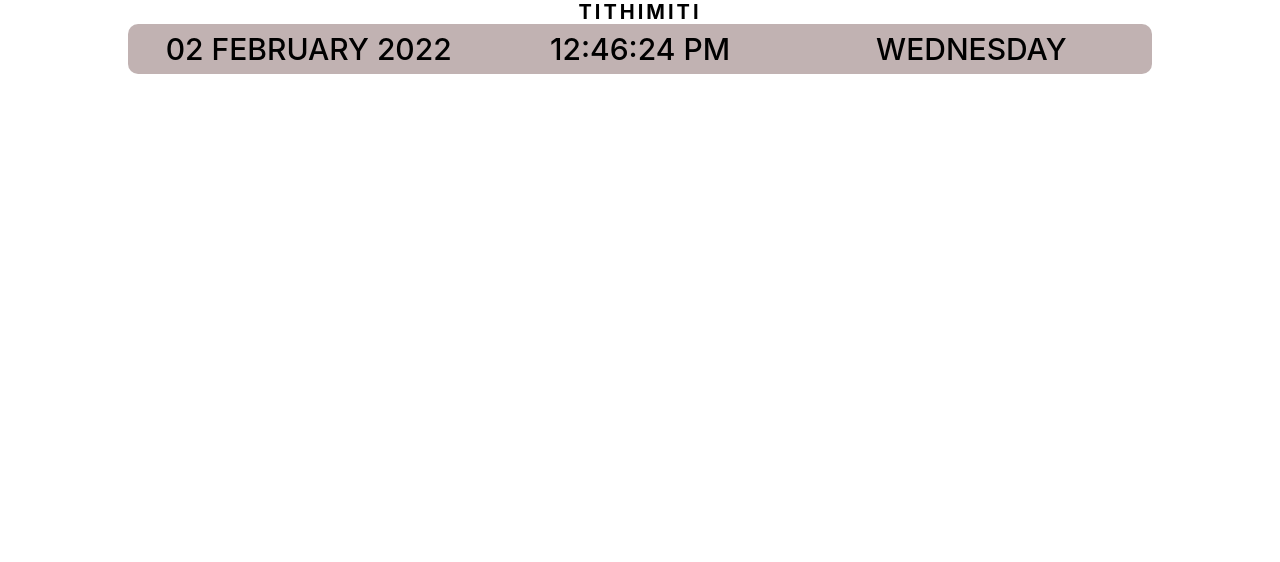
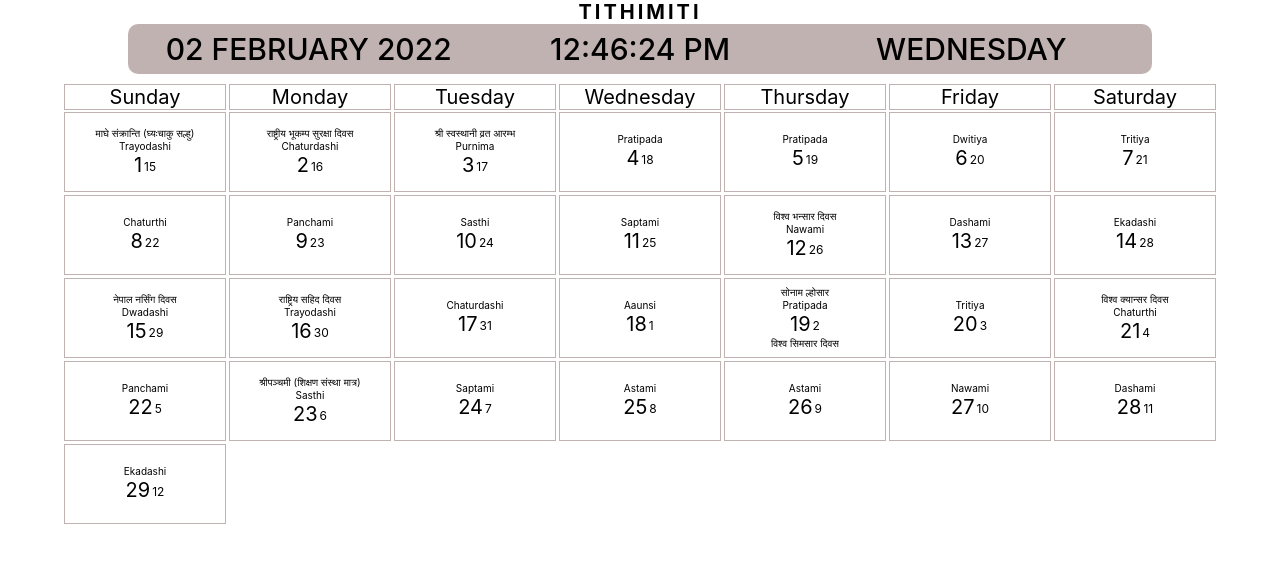
Before and after one commit to RameshNeupane/tithimiti, a React (Create React App) app: page / in a window 1280 px wide. Shown: the top 562 px of the page. Built offline with nearby package versions, Linux system fonts and the light colour scheme.

Commit message:
add Calendar render

```diff
--- a/src/App.js
+++ b/src/App.js
@@ -1,4 +1,5 @@
 import "./App.css";
+import Calendar from "./components/Calendar/Calendar";
 import Today from "./components/Today/Today";
 
 function App() {
@@ -6,6 +7,7 @@ function App() {
     <div className="App">
       <h1 className="title">tithimiti</h1>
       <Today />
+      <Calendar />
     </div>
   );
 }
```
